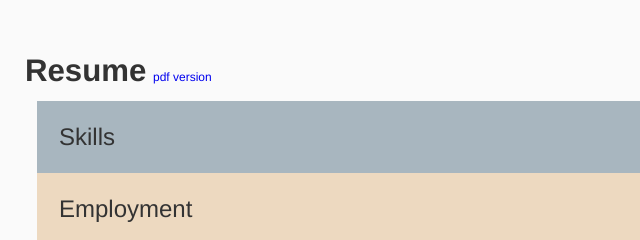
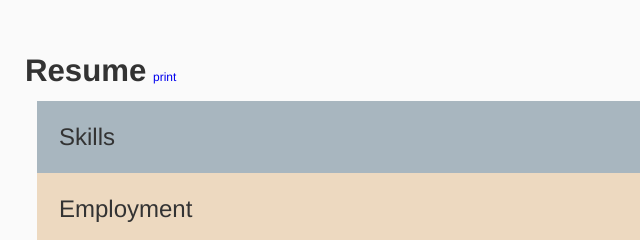
Before and after one commit to uconnjosh/personal-site, a website: page app/index.html in a window 1280 px wide. Shown: the part 1137-1377 px from the top of the page, 0-640 px from the left. Drawn offline with nearby package versions, Linux system fonts and the light colour scheme; files that its build step writes are made by us from their sources.

Commit message:
Update print label.

```diff
--- a/app/index.html
+++ b/app/index.html
@@ -190,7 +190,7 @@
           </div>
         </div>
         <div class="resume">
-          <h2>Resume</h2>&nbsp;&nbsp;<a href="javascript:window.print()">pdf version</a>
+          <h2>Resume</h2>&nbsp;&nbsp;<a href="javascript:window.print()">print</a>
           <div class="section__inner">
             <div class="resume__section" id="resume--skills">
               <div class="resume__header">Skills</div>
```
Also changed, not shown: docs/index.html (+1 -1 lines).
